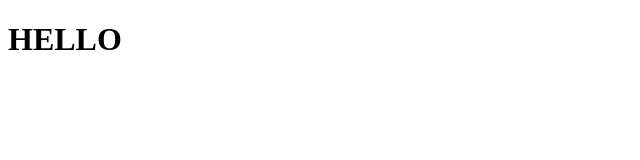
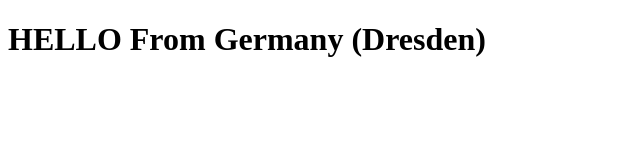
Before and after one commit to CherylHuang1988/shooting-game, a plain HTML site: page index.html in a window 1280 px wide. Shown: the whole page, without its empty margins (0-640 px from the left). Drawn offline with Linux system fonts and the light colour scheme.

Commit message:
Add City

```diff
--- a/index.html
+++ b/index.html
@@ -7,6 +7,6 @@
     <title>Document</title>
 </head>
 <body>
-    <h1>HELLO</h1>
+    <h1>HELLO From Germany (Dresden)</h1>
 </body>
 </html>
```
